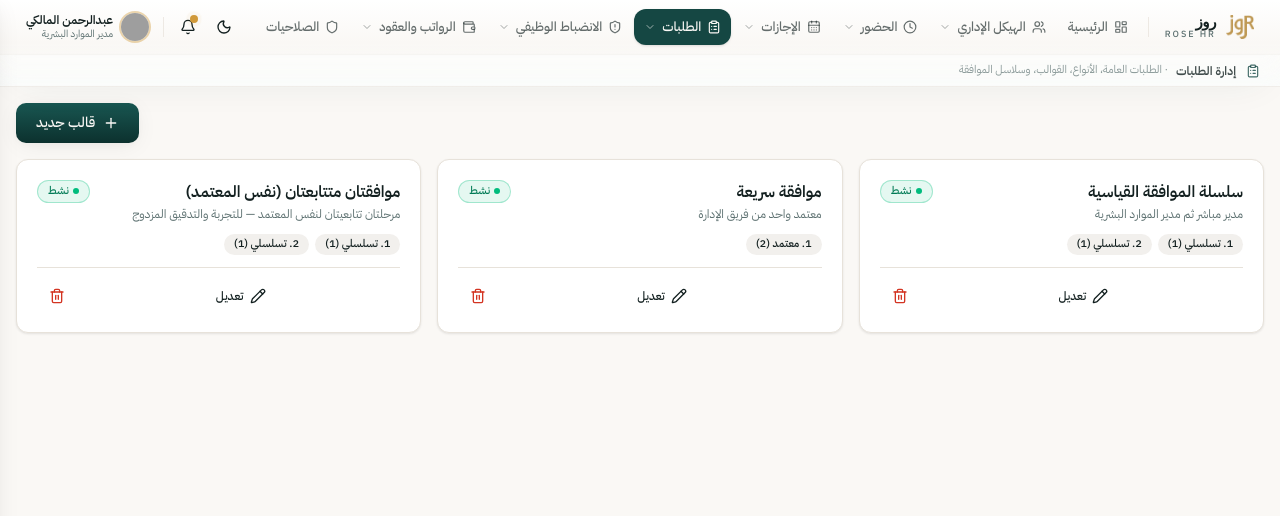
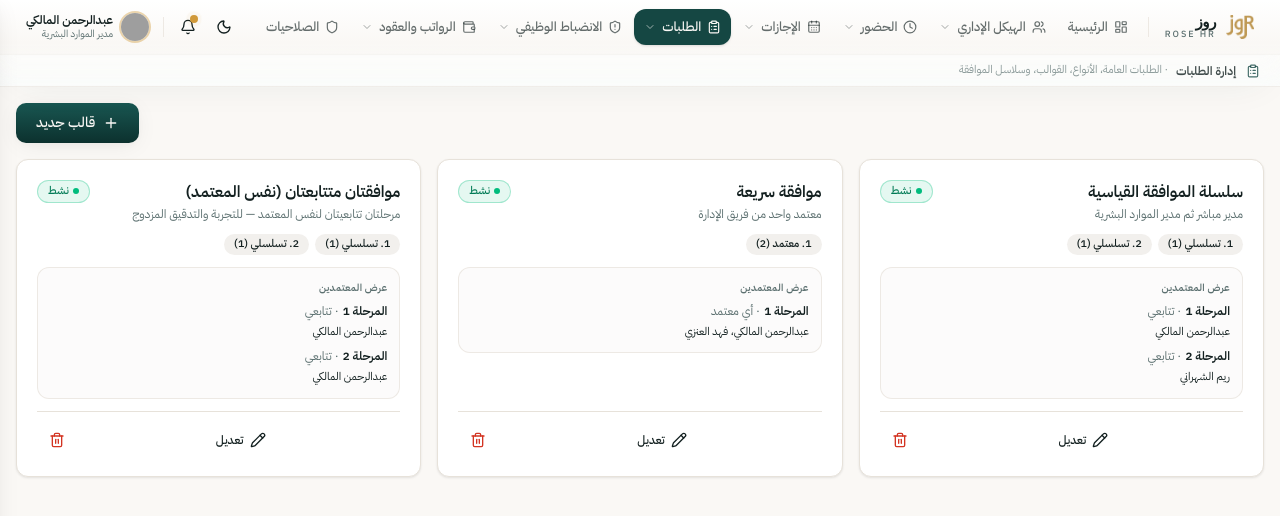
Before and after one commit to HailBahafi/HR-Managment, a Next.js app: page /hr/requests/approval-assignment in a window 1280 px wide. Shown: the top 516 px of the page. Built offline with nearby package versions, Linux system fonts and the light colour scheme; grey boxes are pictures that could not be loaded.

Commit message:
Refactor approval assignment and discipline components to display approver names for each stage. Introduced `approverNamesForStage` function to retrieve names from active employees and updated UI to show approvers in both `DisciplineApprovalClient` and `ApprovalAssignmentClient` components.

```diff
--- a/src/components/hr-discipline/discipline-approval-client.tsx
+++ b/src/components/hr-discipline/discipline-approval-client.tsx
@@ -13,7 +13,13 @@ import {
 } from '@/components/hr-requests/shared-ui';
 import { useHRDisciplineApprovalAssignmentTemplatesStore } from '@/lib/hr-discipline/discipline-approval-store';
 import { useHREmployeeDirectoryStore } from '@/lib/hr-requests/employee-directory-store';
-import type { HRApprovalAssignmentTemplate, HRApprovalTemplateStage, HRApprovalStageMode } from '@/lib/hr-requests/types';
+import {
+  approvalStageModeLabelAr,
+  type HRApprovalAssignmentTemplate,
+  type HRApprovalTemplateStage,
+  type HRApprovalStageMode,
+} from '@/lib/hr-requests/types';
+import type { HREmployeeDirectoryRow } from '@/lib/hr-requests/employee-directory-store';
 import { cn } from '@/lib/utils';
 
 function uid() { return `dats-${Date.now().toString(36)}-${Math.random().toString(36).slice(2, 6)}`; }
@@ -27,6 +33,13 @@ const MODE_OPTIONS: { value: HRApprovalStageMode; label: string }[] = [
 
 interface DraftForm { nameAr: string; description: string; isActive: boolean; stages: HRApprovalTemplateStage[]; }
 const EMPTY: DraftForm = { nameAr: '', description: '', isActive: true, stages: [] };
+
+function approverNamesForStage(
+  stage: HRApprovalTemplateStage,
+  activeEmployees: HREmployeeDirectoryRow[],
+): string[] {
+  return stage.approvers.map((a) => activeEmployees.find((e) => e.id === a.employeeId)?.nameAr ?? a.employeeId);
+}
 
 function StageEditor({ stage, index, onChange, onRemove }: {
   stage: HRApprovalTemplateStage; index: number;
@@ -68,6 +81,7 @@ function StageEditor({ stage, index, onChange, onRemove }: {
 
 export function DisciplineApprovalClient() {
   const { templates, add, update, remove } = useHRDisciplineApprovalAssignmentTemplatesStore();
+  const { activeEmployees } = useHREmployeeDirectoryStore();
   const { values } = usePageFilters([{ key: 'q', label: 'بحث', type: 'text', placeholder: 'بحث بالاسم…' }]);
   const search = (values.q as string) ?? '';
   const [drawerOpen, setDrawerOpen] = React.useState(false);
@@ -114,6 +128,28 @@ export function DisciplineApprovalClient() {
                 <ActiveBadge active={t.isActive} />
               </div>
               <p className="text-xs text-muted-foreground">{t.stages.length} مرحلة اعتماد</p>
+              <div className="rounded-lg border border-border/70 bg-muted/25 p-3 space-y-2">
+                <p className="text-[10px] font-semibold uppercase tracking-wide text-muted-foreground">عرض المعتمدين</p>
+                {[...t.stages].sort((a, b) => a.sortOrder - b.sortOrder).map((s, i) => {
+                  const names = approverNamesForStage(s, activeEmployees);
+                  return (
+                    <div key={s.id} className="text-xs">
+                      <div className="flex flex-wrap items-baseline gap-x-1 gap-y-0">
+                        <span className="font-semibold text-foreground">المرحلة {i + 1}</span>
+                        <span className="text-muted-foreground">· {approvalStageModeLabelAr(s.mode)}</span>
+                      </div>
+                      {names.length > 0 ? (
+                        <p className="mt-1 text-[11px] leading-relaxed text-foreground">{names.join('، ')}</p>
+                      ) : (
+                        <p className="mt-1 text-[11px] text-amber-700 dark:text-amber-300">لا معتمدين معيّنين في هذه المرحلة</p>
+                      )}
+                    </div>
+                  );
+                })}
+                {t.stages.length === 0 ? (
+                  <p className="text-[11px] text-muted-foreground">لا توجد مراحل في هذا القالب</p>
+                ) : null}
+              </div>
               <div className="flex items-center gap-1.5 mt-auto pt-2 border-t border-border">
                 <Button variant="outline" size="sm" className="flex-1 gap-1.5" onClick={() => openEdit(t)}><Pencil className="h-3.5 w-3.5" />تعديل</Button>
                 <Button variant="ghost" size="icon" className="h-8 w-8 text-destructive" onClick={() => setDeleteId(t.id)}><Trash2 className="h-3.5 w-3.5" /></Button>
--- a/src/components/hr-requests/approval-assignment-client.tsx
+++ b/src/components/hr-requests/approval-assignment-client.tsx
@@ -14,7 +14,13 @@ import {
 } from './shared-ui';
 import { useHRApprovalAssignmentTemplatesStore } from '@/lib/hr-requests/approval-assignment-store';
 import { useHREmployeeDirectoryStore } from '@/lib/hr-requests/employee-directory-store';
-import type { HRApprovalAssignmentTemplate, HRApprovalTemplateStage, HRApprovalStageMode } from '@/lib/hr-requests/types';
+import {
+  approvalStageModeLabelAr,
+  type HRApprovalAssignmentTemplate,
+  type HRApprovalTemplateStage,
+  type HRApprovalStageMode,
+} from '@/lib/hr-requests/types';
+import type { HREmployeeDirectoryRow } from '@/lib/hr-requests/employee-directory-store';
 import { cn } from '@/lib/utils';
 
 function uid() { return `ats-${Date.now().toString(36)}-${Math.random().toString(36).slice(2, 6)}`; }
@@ -34,6 +40,13 @@ interface DraftForm {
 }
 
 const EMPTY: DraftForm = { nameAr: '', description: '', isActive: true, stages: [] };
+
+function approverNamesForStage(
+  stage: HRApprovalTemplateStage,
+  activeEmployees: HREmployeeDirectoryRow[],
+): string[] {
+  return stage.approvers.map((a) => activeEmployees.find((e) => e.id === a.employeeId)?.nameAr ?? a.employeeId);
+}
 
 function StageEditor({ stage, index, total, onChange, onRemove }: {
   stage: HRApprovalTemplateStage; index: number; total: number;
@@ -99,6 +112,7 @@ function StageEditor({ stage, index, total, onChange, onRemove }: {
 
 export function ApprovalAssignmentClient() {
   const { templates, add, update, remove } = useHRApprovalAssignmentTemplatesStore();
+  const { activeEmployees } = useHREmployeeDirectoryStore();
 
   const { values } = usePageFilters([{ key: 'q', label: 'بحث', type: 'text', placeholder: 'بحث بالاسم…' }]);
   const search = (values.q as string) ?? '';
@@ -165,6 +179,28 @@ export function ApprovalAssignmentClient() {
                 ))}
                 {t.stages.length === 0 && <span className="text-xs text-muted-foreground">بدون مراحل</span>}
               </div>
+              <div className="rounded-lg border border-border/70 bg-muted/25 p-3 space-y-2">
+                <p className="text-[10px] font-semibold uppercase tracking-wide text-muted-foreground">عرض المعتمدين</p>
+                {[...t.stages].sort((a, b) => a.sortOrder - b.sortOrder).map((s, i) => {
+                  const names = approverNamesForStage(s, activeEmployees);
+                  return (
+                    <div key={s.id} className="text-xs">
+                      <div className="flex flex-wrap items-baseline gap-x-1 gap-y-0">
+                        <span className="font-semibold text-foreground">المرحلة {i + 1}</span>
+                        <span className="text-muted-foreground">· {approvalStageModeLabelAr(s.mode)}</span>
+                      </div>
+                      {names.length > 0 ? (
+                        <p className="mt-1 text-[11px] leading-relaxed text-foreground">{names.join('، ')}</p>
+                      ) : (
+                        <p className="mt-1 text-[11px] text-amber-700 dark:text-amber-300">لا معتمدين معيّنين في هذه المرحلة</p>
+                      )}
+                    </div>
+                  );
+                })}
+                {t.stages.length === 0 ? (
+                  <p className="text-[11px] text-muted-foreground">لا توجد مراحل في هذا القالب</p>
+                ) : null}
+              </div>
               <div className="mt-auto flex gap-1 border-t border-border pt-3">
                 <Button variant="ghost" size="sm" className="gap-1.5 flex-1" onClick={() => openEdit(t)}>
                   <Pencil className="h-3.5 w-3.5" /> تعديل
```
